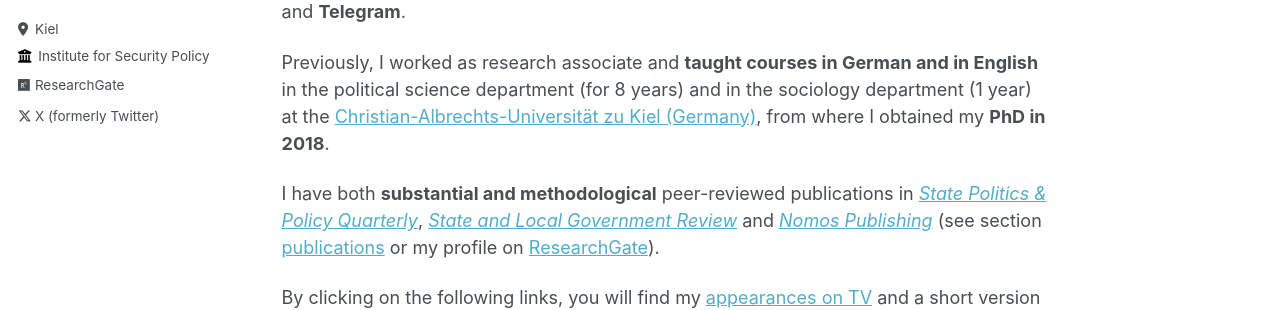
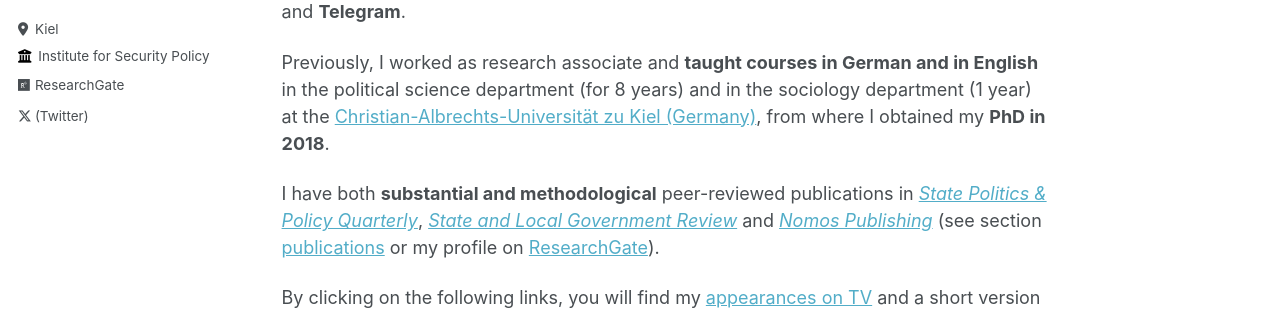
Before and after one commit to victor-cruz-aceves/victor-cruz-aceves.github.io, a Jekyll site: the page built from _pages/about.md, in a window 1280 px wide. Shown: the part 292-602 px from the top of the page. Built offline with Jekyll 4.4.1, drawn with Linux system fonts in a browser that asks for light colours.

Commit message:
Removed "formerly"

```diff
--- a/_includes/author-profile.html
+++ b/_includes/author-profile.html
@@ -130,7 +130,7 @@
         <li><a href="https://{{ author.tumblr }}.tumblr.com"><i class="fab fa-fw fa-tumblr icon-pad-right" aria-hidden="true"></i>Tumblr</a></li>
       {% endif %}
       {% if author.twitter %}
-        <li><a href="https://twitter.com/{{ author.twitter }}"><i class="fab fa-fw fa-x-twitter icon-pad-right" aria-hidden="true"></i>X (formerly Twitter)</a></li>
+        <li><a href="https://twitter.com/{{ author.twitter }}"><i class="fab fa-fw fa-x-twitter icon-pad-right" aria-hidden="true"></i>(Twitter)</a></li>
       {% endif %}
       {% if author.vine %}
         <li><a href="https://vine.co/u/{{ author.vine }}"><i class="fab fa-fw fa-vine icon-pad-right" aria-hidden="true"></i>Vine</a></li>
```
